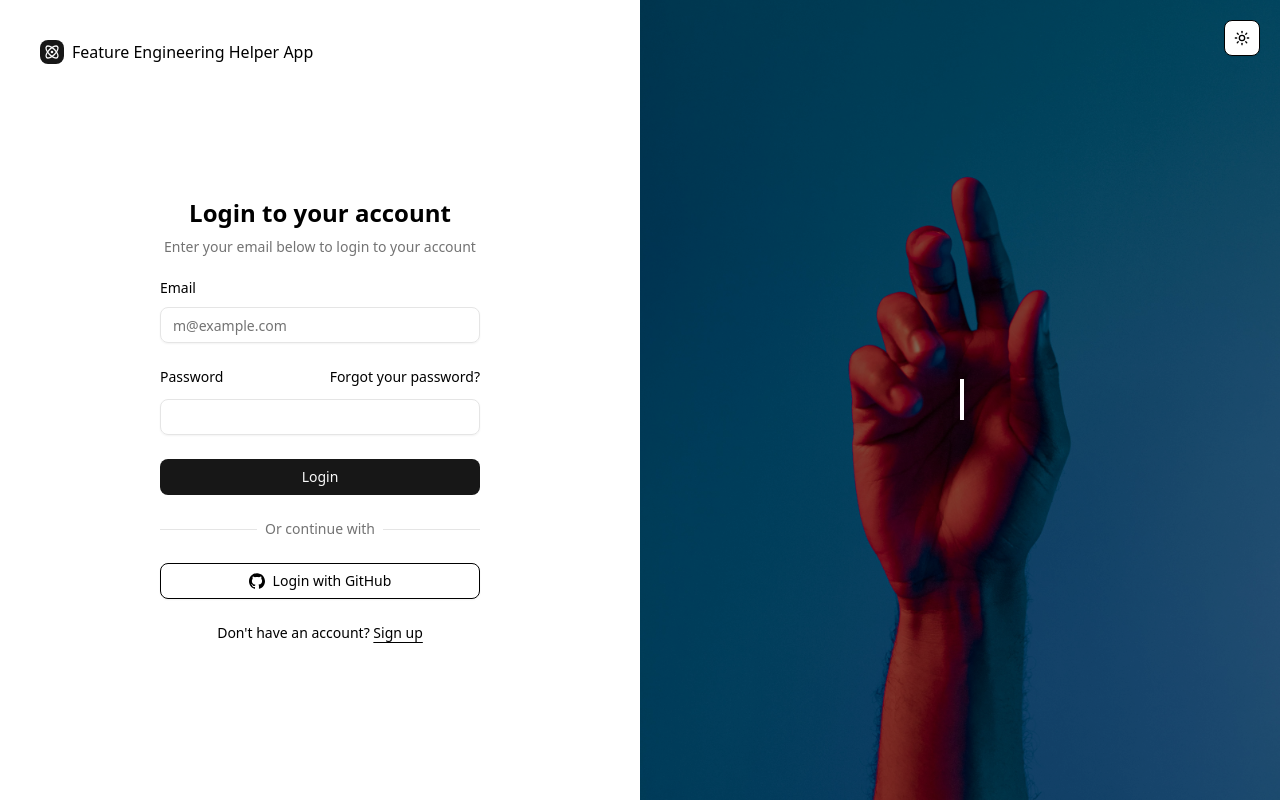
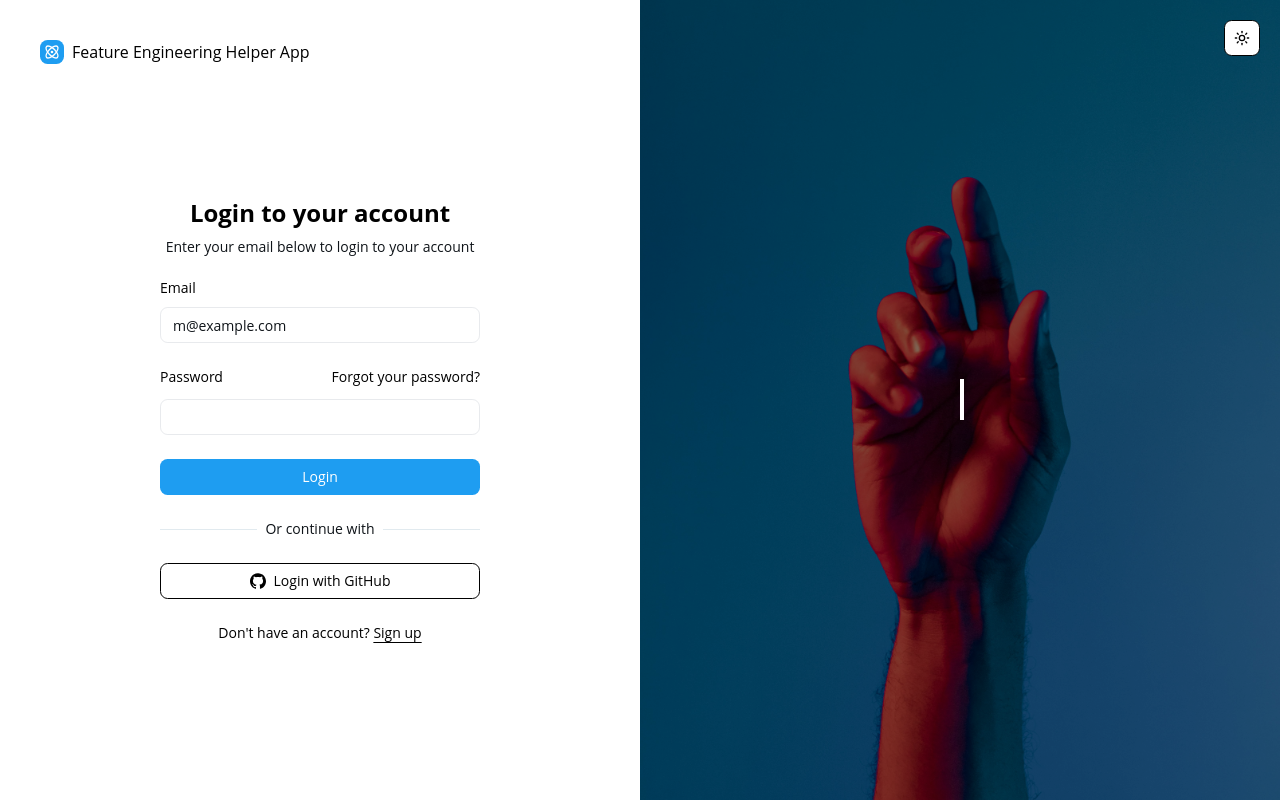
Before and after one commit to faroukq1/feature-engineering-helper-app, a Next.js app in the folder client/: page /login in a window 1280 px wide. Built offline with nearby package versions, Linux system fonts and the light colour scheme.

Commit message:
feat: construct register page and fix the input border

```diff
--- a/client/app/login/page.tsx
+++ b/client/app/(auth)/layout.tsx
@@ -1,10 +1,14 @@
+"use client";
+
 import { Atom } from "lucide-react";
+import { ToggleModeButton } from "@/components/ToggleModeButton";
+import FeatureEngineeringTyping from "@/components/FeatureEngineeringTyping";
 
-import { LoginForm } from "@/components/login-form";
-import FeatureEngineeringTyping from "@/components/FeatureEngineeringTyping";
-import { ToggleModeButton } from "@/components/ToggleModeButton";
-
-export default function LoginPage() {
+export default function AuthLayout({
+  children,
+}: {
+  children: React.ReactNode;
+}) {
   return (
     <div className="grid min-h-svh lg:grid-cols-2">
       <div className="flex flex-col gap-4 p-6 md:p-10">
@@ -17,16 +21,16 @@ export default function LoginPage() {
           </a>
         </div>
         <div className="flex flex-1 items-center justify-center">
-          <div className="w-full max-w-xs">
-            <LoginForm />
-          </div>
+          <div className="w-full max-w-xs">{children}</div>
         </div>
       </div>
-      <div className="relative bg-muted hidden lg:block">
-        <div className="absolute top-5 right-5 z-10">
+      <div className="relative bg-muted hidden lg:flex flex-col">
+        <div className="absolute top-5 right-5 z-50">
           <ToggleModeButton />
         </div>
-        <FeatureEngineeringTyping />
+        <div className="flex flex-1 items-center justify-center">
+          <FeatureEngineeringTyping />
+        </div>
       </div>
     </div>
   );
--- a/client/components/login-form.tsx
+++ b/client/app/(auth)/login/_component/login-form.tsx
@@ -1,7 +1,8 @@
-import { cn } from "@/lib/utils"
-import { Button } from "@/components/ui/button"
-import { Input } from "@/components/ui/input"
-import { Label } from "@/components/ui/label"
+import { cn } from "@/lib/utils";
+import { Button } from "@/components/ui/button";
+import { Input } from "@/components/ui/input";
+import { Label } from "@/components/ui/label";
+import Link from "next/link";
 
 export function LoginForm({
   className,
@@ -52,10 +53,10 @@ export function LoginForm({
       </div>
       <div className="text-center text-sm">
         Don&apos;t have an account?{" "}
-        <a href="#" className="underline underline-offset-4">
+        <Link href="/register" className="underline underline-offset-4">
           Sign up
-        </a>
+        </Link>
       </div>
     </form>
-  )
+  );
 }
--- /dev/null
+++ b/client/app/(auth)/login/page.tsx
@@ -0,0 +1,7 @@
+"use client";
+
+import { LoginForm } from "./_component/login-form";
+
+export default function LoginPage() {
+  return <LoginForm />;
+}
--- a/client/app/globals.css
+++ b/client/app/globals.css
@@ -3,11 +3,125 @@
 
 @custom-variant dark (&:is(.dark *));
 
+:root {
+  --background: oklch(1 0 0);
+  --foreground: oklch(0.1884 0.0128 248.5103);
+  --card: oklch(0.9784 0.0011 197.1387);
+  --card-foreground: oklch(0.1884 0.0128 248.5103);
+  --popover: oklch(1 0 0);
+  --popover-foreground: oklch(0.1884 0.0128 248.5103);
+  --primary: oklch(0.6723 0.1606 244.9955);
+  --primary-foreground: oklch(1 0 0);
+  --secondary: oklch(0.1884 0.0128 248.5103);
+  --secondary-foreground: oklch(1 0 0);
+  --muted: oklch(0.9222 0.0013 286.3737);
+  --muted-foreground: oklch(0.1884 0.0128 248.5103);
+  --accent: oklch(0.9392 0.0166 250.8453);
+  --accent-foreground: oklch(0.6723 0.1606 244.9955);
+  --destructive: oklch(0.6188 0.2376 25.7658);
+  --destructive-foreground: oklch(1 0 0);
+  --border: oklch(0.9317 0.0118 231.6594);
+  --input: oklch(0.9809 0.0025 228.7836);
+  --ring: oklch(0.6818 0.1584 243.354);
+  --chart-1: oklch(0.6723 0.1606 244.9955);
+  --chart-2: oklch(0.6907 0.1554 160.3454);
+  --chart-3: oklch(0.8214 0.16 82.5337);
+  --chart-4: oklch(0.7064 0.1822 151.7125);
+  --chart-5: oklch(0.5919 0.2186 10.5826);
+  --sidebar: oklch(0.9784 0.0011 197.1387);
+  --sidebar-foreground: oklch(0.1884 0.0128 248.5103);
+  --sidebar-primary: oklch(0.6723 0.1606 244.9955);
+  --sidebar-primary-foreground: oklch(1 0 0);
+  --sidebar-accent: oklch(0.9392 0.0166 250.8453);
+  --sidebar-accent-foreground: oklch(0.6723 0.1606 244.9955);
+  --sidebar-border: oklch(0.9271 0.0101 238.5177);
+  --sidebar-ring: oklch(0.6818 0.1584 243.354);
+  --font-sans: Open Sans, sans-serif;
+  --font-serif: Georgia, serif;
+  --font-mono: Menlo, monospace;
+  --radius: 0.6rem;
+  --shadow-x: 0px;
+  --shadow-y: 2px;
+  --shadow-blur: 0px;
+  --shadow-spread: 0px;
+  --shadow-opacity: 0;
+  --shadow-color: rgba(29, 161, 242, 0.15);
+  --shadow-2xs: 0px 2px 0px 0px hsl(202.8169 89.1213% 53.1373% / 0);
+  --shadow-xs: 0px 2px 0px 0px hsl(202.8169 89.1213% 53.1373% / 0);
+  --shadow-sm: 0px 2px 0px 0px hsl(202.8169 89.1213% 53.1373% / 0),
+    0px 1px 2px -1px hsl(202.8169 89.1213% 53.1373% / 0);
+  --shadow: 0px 2px 0px 0px hsl(202.8169 89.1213% 53.1373% / 0),
+    0px 1px 2px -1px hsl(202.8169 89.1213% 53.1373% / 0);
+  --shadow-md: 0px 2px 0px 0px hsl(202.8169 89.1213% 53.1373% / 0),
+    0px 2px 4px -1px hsl(202.8169 89.1213% 53.1373% / 0);
+  --shadow-lg: 0px 2px 0px 0px hsl(202.8169 89.1213% 53.1373% / 0),
+    0px 4px 6px -1px hsl(202.8169 89.1213% 53.1373% / 0);
+  --shadow-xl: 0px 2px 0px 0px hsl(202.8169 89.1213% 53.1373% / 0),
+    0px 8px 10px -1px hsl(202.8169 89.1213% 53.1373% / 0);
+  --shadow-2xl: 0px 2px 0px 0px hsl(202.8169 89.1213% 53.1373% / 0);
+  --tracking-normal: 0em;
+  --spacing: 0.25rem;
+}
+
+.dark {
+  --background: oklch(0 0 0);
+  --foreground: oklch(0.9328 0.0025 228.7857);
+  --card: oklch(0.2097 0.008 274.5332);
+  --card-foreground: oklch(0.8853 0 0);
+  --popover: oklch(0 0 0);
+  --popover-foreground: oklch(0.9328 0.0025 228.7857);
+  --primary: oklch(0.6692 0.1607 245.011);
+  --primary-foreground: oklch(1 0 0);
+  --secondary: oklch(0.9622 0.0035 219.5331);
+  --secondary-foreground: oklch(0.1884 0.0128 248.5103);
+  --muted: oklch(0.209 0 0);
+  --muted-foreground: oklch(0.5637 0.0078 247.9662);
+  --accent: oklch(0.1928 0.0331 242.5459);
+  --accent-foreground: oklch(0.6692 0.1607 245.011);
+  --destructive: oklch(0.6188 0.2376 25.7658);
+  --destructive-foreground: oklch(1 0 0);
+  --border: oklch(0.2674 0.0047 248.0045);
+  --input: oklch(0.302 0.0288 244.8244);
+  --ring: oklch(0.6818 0.1584 243.354);
+  --chart-1: oklch(0.6723 0.1606 244.9955);
+  --chart-2: oklch(0.6907 0.1554 160.3454);
+  --chart-3: oklch(0.8214 0.16 82.5337);
+  --chart-4: oklch(0.7064 0.1822 151.7125);
+  --chart-5: oklch(0.5919 0.2186 10.5826);
+  --sidebar: oklch(0.2097 0.008 274.5332);
+  --sidebar-foreground: oklch(0.8853 0 0);
+  --sidebar-primary: oklch(0.6818 0.1584 243.354);
+  --sidebar-primary-foreground: oklch(1 0 0);
+  --sidebar-accent: oklch(0.1928 0.0331 242.5459);
+  --sidebar-accent-foreground: oklch(0.6692 0.1607 245.011);
+  --sidebar-border: oklch(0.3795 0.022 240.5943);
+  --sidebar-ring: oklch(0.6818 0.1584 243.354);
+  --font-sans: Open Sans, sans-serif;
+  --font-serif: Georgia, serif;
+  --font-mono: Menlo, monospace;
+  --radius: 0.6rem;
+  --shadow-x: 0px;
+  --shadow-y: 2px;
+  --shadow-blur: 0px;
+  --shadow-spread: 0px;
+  --shadow-opacity: 0;
+  --shadow-color: rgba(29, 161, 242, 0.25);
+  --shadow-2xs: 0px 2px 0px 0px hsl(202.8169 89.1213% 53.1373% / 0);
+  --shadow-xs: 0px 2px 0px 0px hsl(202.8169 89.1213% 53.1373% / 0);
+  --shadow-sm: 0px 2px 0px 0px hsl(202.8169 89.1213% 53.1373% / 0),
+    0px 1px 2px -1px hsl(202.8169 89.1213% 53.1373% / 0);
+  --shadow: 0px 2px 0px 0px hsl(202.8169 89.1213% 53.1373% / 0),
+    0px 1px 2px -1px hsl(202.8169 89.1213% 53.1373% / 0);
+  --shadow-md: 0px 2px 0px 0px hsl(202.8169 89.1213% 53.1373% / 0),
+    0px 2px 4px -1px hsl(202.8169 89.1213% 53.1373% / 0);
+  --shadow-lg: 0px 2px 0px 0px hsl(202.8169 89.1213% 53.1373% / 0),
+    0px 4px 6px -1px hsl(202.8169 89.1213% 53.1373% / 0);
+  --shadow-xl: 0px 2px 0px 0px hsl(202.8169 89.1213% 53.1373% / 0),
+    0px 8px 10px -1px hsl(202.8169 89.1213% 53.1373% / 0);
+  --shadow-2xl: 0px 2px 0px 0px hsl(202.8169 89.1213% 53.1373% / 0);
+}
+
 @theme inline {
-  --radius-sm: calc(var(--radius) - 4px);
-  --radius-md: calc(var(--radius) - 2px);
-  --radius-lg: var(--radius);
-  --radius-xl: calc(var(--radius) + 4px);
   --color-background: var(--background);
   --color-foreground: var(--foreground);
   --color-card: var(--card);
@@ -23,6 +137,7 @@
   --color-accent: var(--accent);
   --color-accent-foreground: var(--accent-foreground);
   --color-destructive: var(--destructive);
+  --color-destructive-foreground: var(--destructive-foreground);
   --color-border: var(--border);
   --color-input: var(--input);
   --color-ring: var(--ring);
@@ -39,75 +154,24 @@
   --color-sidebar-accent-foreground: var(--sidebar-accent-foreground);
   --color-sidebar-border: var(--sidebar-border);
   --color-sidebar-ring: var(--sidebar-ring);
-}
 
-:root {
-  --radius: 0.625rem;
-  --background: oklch(1 0 0);
-  --foreground: oklch(0.145 0 0);
-  --card: oklch(1 0 0);
-  --card-foreground: oklch(0.145 0 0);
-  --popover: oklch(1 0 0);
-  --popover-foreground: oklch(0.145 0 0);
-  --primary: oklch(0.205 0 0);
-  --primary-foreground: oklch(0.985 0 0);
-  --secondary: oklch(0.97 0 0);
-  --secondary-foreground: oklch(0.205 0 0);
-  --muted: oklch(0.97 0 0);
-  --muted-foreground: oklch(0.556 0 0);
-  --accent: oklch(0.97 0 0);
-  --accent-foreground: oklch(0.205 0 0);
-  --destructive: oklch(0.577 0.245 27.325);
-  --border: oklch(0.922 0 0);
-  --input: oklch(0.922 0 0);
-  --ring: oklch(0.708 0 0);
-  --chart-1: oklch(0.646 0.222 41.116);
-  --chart-2: oklch(0.6 0.118 184.704);
-  --chart-3: oklch(0.398 0.07 227.392);
-  --chart-4: oklch(0.828 0.189 84.429);
-  --chart-5: oklch(0.769 0.188 70.08);
-  --sidebar: oklch(0.985 0 0);
-  --sidebar-foreground: oklch(0.145 0 0);
-  --sidebar-primary: oklch(0.205 0 0);
-  --sidebar-primary-foreground: oklch(0.985 0 0);
-  --sidebar-accent: oklch(0.97 0 0);
-  --sidebar-accent-foreground: oklch(0.205 0 0);
-  --sidebar-border: oklch(0.922 0 0);
-  --sidebar-ring: oklch(0.708 0 0);
-}
+  --font-sans: var(--font-sans);
+  --font-mono: var(--font-mono);
+  --font-serif: var(--font-serif);
 
-.dark {
-  --background: oklch(0.145 0 0);
-  --foreground: oklch(0.985 0 0);
-  --card: oklch(0.205 0 0);
-  --card-foreground: oklch(0.985 0 0);
-  --popover: oklch(0.205 0 0);
-  --popover-foreground: oklch(0.985 0 0);
-  --primary: oklch(0.922 0 0);
-  --primary-foreground: oklch(0.205 0 0);
-  --secondary: oklch(0.269 0 0);
-  --secondary-foreground: oklch(0.985 0 0);
-  --muted: oklch(0.269 0 0);
-  --muted-foreground: oklch(0.708 0 0);
-  --accent: oklch(0.269 0 0);
-  --accent-foreground: oklch(0.985 0 0);
-  --destructive: oklch(0.704 0.191 22.216);
-  --border: oklch(1 0 0 / 10%);
-  --input: oklch(1 0 0 / 15%);
-  --ring: oklch(0.556 0 0);
-  --chart-1: oklch(0.488 0.243 264.376);
-  --chart-2: oklch(0.696 0.17 162.48);
-  --chart-3: oklch(0.769 0.188 70.08);
-  --chart-4: oklch(0.627 0.265 303.9);
-  --chart-5: oklch(0.645 0.246 16.439);
-  --sidebar: oklch(0.205 0 0);
-  --sidebar-foreground: oklch(0.985 0 0);
-  --sidebar-primary: oklch(0.488 0.243 264.376);
-  --sidebar-primary-foreground: oklch(0.985 0 0);
-  --sidebar-accent: oklch(0.269 0 0);
-  --sidebar-accent-foreground: oklch(0.985 0 0);
-  --sidebar-border: oklch(1 0 0 / 10%);
-  --sidebar-ring: oklch(0.556 0 0);
+  --radius-sm: calc(var(--radius) - 4px);
+  --radius-md: calc(var(--radius) - 2px);
+  --radius-lg: var(--radius);
+  --radius-xl: calc(var(--radius) + 4px);
+
+  --shadow-2xs: var(--shadow-2xs);
+  --shadow-xs: var(--shadow-xs);
+  --shadow-sm: var(--shadow-sm);
+  --shadow: var(--shadow);
+  --shadow-md: var(--shadow-md);
+  --shadow-lg: var(--shadow-lg);
+  --shadow-xl: var(--shadow-xl);
+  --shadow-2xl: var(--shadow-2xl);
 }
 
 @keyframes typing {
--- a/client/components/FeatureEngineeringTyping.tsx
+++ b/client/components/FeatureEngineeringTyping.tsx
@@ -40,9 +40,8 @@ const FeatureEngineeringTyping = () => {
   }, [charIndex, isDeleting, currentPhraseIndex]);
 
   return (
-    <div className="relative min-h-screen bg-gray-100 dark:bg-gray-900">
-      {/* Background Image Section (visible on large screens) */}
-      <div className="relative hidden lg:block w-full h-screen">
+    <div className="relative w-full h-screen">
+      {/* Background image */}
       <Image
         src="/ai.jpg"
         alt="Data Visualization"
@@ -51,7 +50,7 @@ const FeatureEngineeringTyping = () => {
         priority
       />
 
-        {/* Typing Animation Wrapper (overlaid on image) */}
+      {/* Centered typing effect */}
       <div className="absolute inset-0 flex items-center justify-center z-10">
         <div className="text-4xl font-mono text-white whitespace-nowrap">
           {displayedText}
@@ -59,7 +58,6 @@ const FeatureEngineeringTyping = () => {
         </div>
       </div>
     </div>
-    </div>
   );
 };
 
--- a/client/components/ui/input.tsx
+++ b/client/components/ui/input.tsx
@@ -1,6 +1,5 @@
-import * as React from "react"
-
-import { cn } from "@/lib/utils"
+import * as React from "react";
+import { cn } from "@/lib/utils";
 
 function Input({ className, type, ...props }: React.ComponentProps<"input">) {
   return (
@@ -8,14 +7,18 @@ function Input({ className, type, ...props }: React.ComponentProps<"input">) {
       type={type}
       data-slot="input"
       className={cn(
-        "file:text-foreground placeholder:text-muted-foreground selection:bg-primary selection:text-primary-foreground dark:bg-input/30 border-input h-9 w-full min-w-0 rounded-md border bg-transparent px-3 py-1 text-base shadow-xs transition-[color,box-shadow] outline-none file:inline-flex file:h-7 file:border-0 file:bg-transparent file:text-sm file:font-medium disabled:pointer-events-none disabled:cursor-not-allowed disabled:opacity-50 md:text-sm",
+        "file:text-foreground placeholder:text-muted-foreground selection:bg-primary selection:text-primary-foreground",
+        "dark:bg-input/30 border h-9 w-full min-w-0 rounded-md bg-transparent px-3 py-1 text-base shadow-xs transition-[color,box-shadow] outline-none",
+        "file:inline-flex file:h-7 file:border-0 file:bg-transparent file:text-sm file:font-medium",
+        "disabled:pointer-events-none disabled:cursor-not-allowed disabled:opacity-50 md:text-sm",
         "focus-visible:border-ring focus-visible:ring-ring/50 focus-visible:ring-[3px]",
         "aria-invalid:ring-destructive/20 dark:aria-invalid:ring-destructive/40 aria-invalid:border-destructive",
+        "border-gray-300/50 dark:border-gray-600",
         className
       )}
       {...props}
     />
-  )
+  );
 }
 
-export { Input }
+export { Input };
```
Also changed, not shown: client/app/(auth)/register/_component/register-form.tsx (added, +145 -0 lines), client/app/(auth)/register/page.tsx (added, +7 -0 lines). Lines whose indentation alone changed are shown as unchanged.
